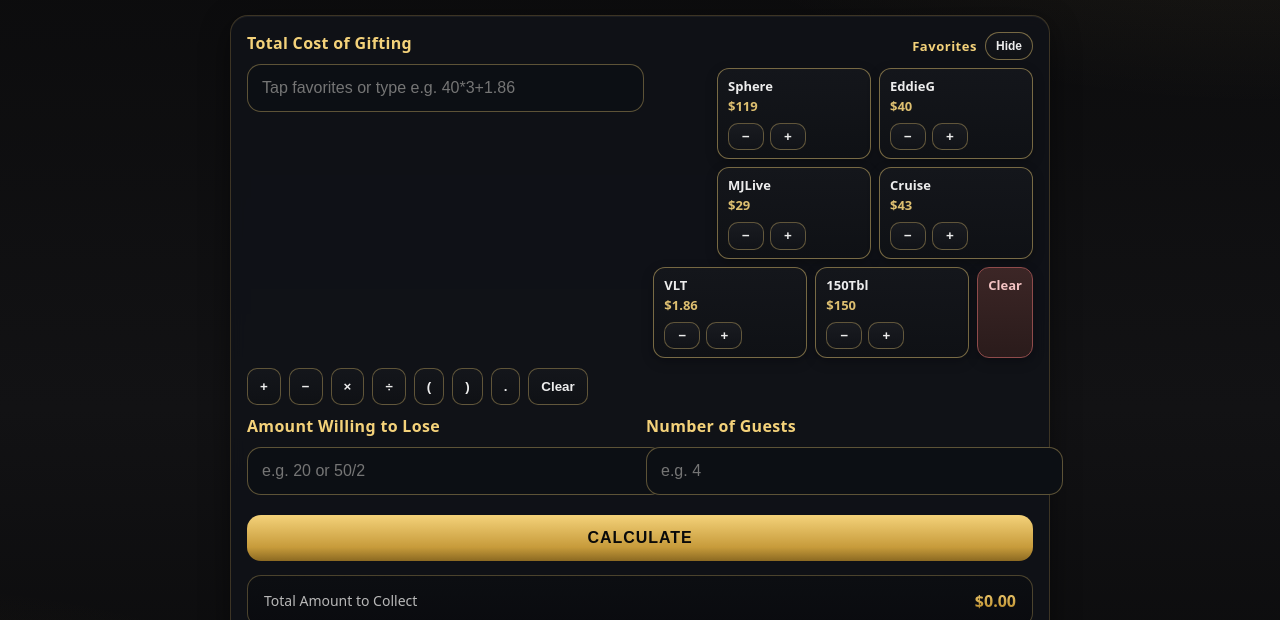
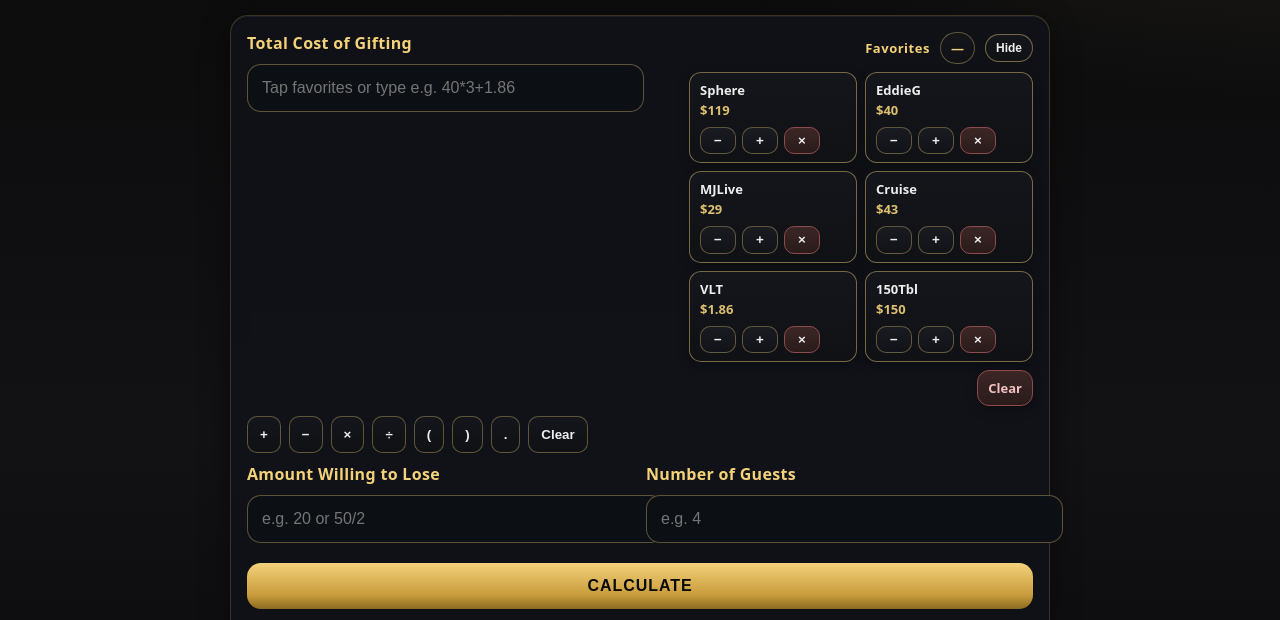
Before and after one commit to dspboydsp/Westgate-OPC-Calculator, a plain HTML site: page index.html in a window 1280 px wide. Shown: the part 160-780 px from the top of the page. Drawn offline with Linux system fonts and the light colour scheme.

Commit message:
Update index.html

```diff
--- a/index.html
+++ b/index.html
@@ -91,22 +91,22 @@
 
   /* Favorites */
   .favs{ display:flex; flex-direction:column; gap:8px; align-items:flex-end; flex:1 1 360px; }
-  .favs-head{
-    display:flex; align-items:center; gap:8px;
-  }
+  .favs-head{ display:flex; align-items:center; gap:10px; flex-wrap:wrap; }
   .favs-title{ color:var(--gold-1); font-weight:700; letter-spacing:.04em; font-size:13px; }
   .favs-toggle{
     border:1px solid rgba(244,210,122,.45);
     background:linear-gradient(180deg,#14161b,#0f1115);
     color:#EDEDED; font-weight:700; font-size:12px; padding:6px 10px; border-radius:999px; cursor:pointer;
   }
-  .fav-grid{
-    display:flex; flex-wrap:wrap; gap:8px; justify-content:flex-end; max-width:100%;
+  .favs-total{
+    color:var(--gold-1); font-weight:800; font-size:13px; padding:6px 10px;
+    border:1px solid rgba(244,210,122,.35); border-radius:999px; background:linear-gradient(180deg,#14161b,#0f1115);
   }
+  .fav-grid{ display:flex; flex-wrap:wrap; gap:8px; justify-content:flex-end; max-width:100%; }
   .favs.collapsed .fav-grid{ display:none; }
 
   .fav{
-    position:relative; min-width:132px;
+    position:relative; min-width:146px;
     padding:8px 10px; border-radius:12px; font-size:13px;
     border:1px solid rgba(244,210,122,.45);
     background:linear-gradient(180deg,#14161b,#0f1115);
@@ -114,12 +114,14 @@
   }
   .fav .name{ font-weight:800; }
   .fav .price{ display:block; font-weight:600; color:var(--gold-1); opacity:.9; margin-top:2px; }
-
   .controls{ display:flex; gap:6px; margin-top:8px; }
   .mini{
     padding:6px 8px; border-radius:10px; border:1px solid rgba(244,210,122,.35);
     background:linear-gradient(180deg,#191b20,#111318); color:#EDEDED; font-weight:800;
     line-height:1; min-width:36px; cursor:pointer; text-align:center;
+  }
+  .mini.remove{
+    background:linear-gradient(180deg,#3c2626,#2a1b1b); border-color:#8f4b4b;
   }
   .badge{
     position:absolute; top:-8px; right:-8px; min-width:20px; height:20px; padding:0 6px;
@@ -169,16 +171,18 @@
         <div class="favs collapsed" id="favs">
           <div class="favs-head">
             <div class="favs-title">Favorites</div>
+            <span class="favs-total" id="favSum">—</span>
             <button class="favs-toggle" id="favToggle">Show</button>
           </div>
           <div class="fav-grid" id="favGrid">
-            <!-- Each favorite: name/price badge + +/− controls -->
+            <!-- Each favorite: name/price badge + +/−/× controls -->
             <div class="fav" data-key="Sphere" data-price="119">
               <span class="badge">0</span>
               <div class="name">Sphere</div><span class="price">$119</span>
               <div class="controls">
                 <button class="mini minus"  data-act="-">−</button>
                 <button class="mini plus"   data-act="+">+</button>
+                <button class="mini remove" data-act="x">×</button>
               </div>
             </div>
             <div class="fav" data-key="EddieG" data-price="40">
@@ -187,6 +191,7 @@
               <div class="controls">
                 <button class="mini minus"  data-act="-">−</button>
                 <button class="mini plus"   data-act="+">+</button>
+                <button class="mini remove" data-act="x">×</button>
               </div>
             </div>
             <div class="fav" data-key="MJLive" data-price="29">
@@ -195,6 +200,7 @@
               <div class="controls">
                 <button class="mini minus"  data-act="-">−</button>
                 <button class="mini plus"   data-act="+">+</button>
+                <button class="mini remove" data-act="x">×</button>
               </div>
             </div>
             <div class="fav" data-key="Cruise" data-price="43">
@@ -203,6 +209,7 @@
               <div class="controls">
                 <button class="mini minus"  data-act="-">−</button>
                 <button class="mini plus"   data-act="+">+</button>
+                <button class="mini remove" data-act="x">×</button>
               </div>
             </div>
             <div class="fav" data-key="VLT" data-price="1.86">
@@ -211,6 +218,7 @@
               <div class="controls">
                 <button class="mini minus"  data-act="-">−</button>
                 <button class="mini plus"   data-act="+">+</button>
+                <button class="mini remove" data-act="x">×</button>
               </div>
             </div>
             <div class="fav" data-key="Tbl150" data-price="150">
@@ -219,6 +227,7 @@
               <div class="controls">
                 <button class="mini minus"  data-act="-">−</button>
                 <button class="mini plus"   data-act="+">+</button>
+                <button class="mini remove" data-act="x">×</button>
               </div>
             </div>
 
@@ -287,11 +296,12 @@
     return NaN;
   }
 
-  // ===== Favorites logic with +/− and collapse =====
+  // ===== Favorites logic with +/−/× and collapse =====
   const favOrder = ["Sphere","EddieG","MJLive","Cruise","VLT","Tbl150"];
   const favCounts = Object.fromEntries(favOrder.map(k => [k, 0]));
   const favsEl = $('favs');
   const favToggle = $('favToggle');
+  const favSum = $('favSum');
 
   // Auto-collapse on small screens initially
   function shouldCollapseInitially(){ return window.matchMedia('(max-width: 600px)').matches; }
@@ -316,6 +326,7 @@
     field.value = terms.join('+');
     field.focus();
     field.setSelectionRange(field.value.length, field.value.length);
+    updateFavSum(); // reflect new total
   }
 
   function updateBadges(){
@@ -328,7 +339,14 @@
     });
   }
 
-  // Wire +/− controls
+  // Live total preview from the expression field
+  function updateFavSum(){
+    const val = parseMath($('totalCost').value);
+    favSum.textContent = isNaN(val) ? '—' : money(val);
+  }
+  $('totalCost').addEventListener('input', updateFavSum);
+
+  // Wire +/−/× controls
   document.querySelectorAll('.fav[data-key]').forEach(card=>{
     const key = card.dataset.key;
     card.querySelector('.plus').addEventListener('click', ()=>{
@@ -337,6 +355,10 @@
     });
     card.querySelector('.minus').addEventListener('click', ()=>{
       favCounts[key] = Math.max(0, (favCounts[key] || 0) - 1);
+      updateBadges(); rebuildExpressionFromFavs();
+    });
+    card.querySelector('.remove').addEventListener('click', ()=>{
+      favCounts[key] = 0; // zero out entirely
       updateBadges(); rebuildExpressionFromFavs();
     });
   });
@@ -363,12 +385,14 @@
     const pos = start + text.length;
     input.setSelectionRange(pos, pos);
     input.focus();
+    if (input.id === 'totalCost') updateFavSum();
   }
 
   document.querySelectorAll('.opbar button').forEach(btn=>{
     btn.addEventListener('click', ()=>{
       if(btn.dataset.op === 'clear'){
         if(lastExprInput){ lastExprInput.value=''; lastExprInput.focus(); }
+        if (lastExprInput?.id === 'totalCost') updateFavSum();
         return;
       }
       const symbol = btn.dataset.op.replace('×','*').replace('÷','/');
@@ -377,6 +401,9 @@
   });
 
   // ===== Calculate =====
+  const moneyFmt = (n)=> (isFinite(n) ? n : 0).toLocaleString(undefined,{style:'currency',currency:'USD'});
+  const show = (id, n)=> $(id).textContent = moneyFmt(n);
+
   $('calc').addEventListener('click', () => {
     const total  = parseMath($('totalCost').value);
     const lose   = parseMath($('willingLose').value) || 0;
@@ -389,9 +416,12 @@
     const toCollect = Math.max(0, total - opcBudget - lose);
     const perPerson = toCollect / guests;
 
-    $('toCollect').textContent = money(toCollect);
-    $('perPerson').textContent = money(perPerson);
+    show('toCollect', toCollect);
+    show('perPerson', perPerson);
   });
+
+  // initialize header total once
+  updateFavSum();
 </script>
 </body>
 </html>
```
